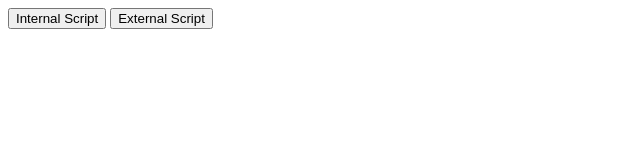
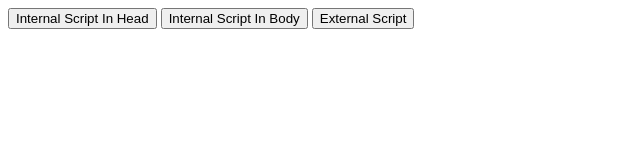
Before and after one commit to Ms0781/JSlearning, a plain HTML site: page index.html in a window 1280 px wide. Shown: the whole page, without its empty margins (0-640 px from the left). Drawn offline with Linux system fonts and the light colour scheme.

Commit message:
Some java script practice

```diff
--- a/externaljs.js
+++ b/externaljs.js
@@ -1,3 +1,3 @@
-function onExternalFunctionClick(){
-    console.log("External Script Exectued");
+function onExternalFunctionClick() {
+  console.log("External Script Exectued");
 }
--- a/index.html
+++ b/index.html
@@ -3,13 +3,20 @@
     <head>
             <script>
                 function OnClick(){
-                    console.log("internal script executed.");
+                    console.log("internal script in head executed.");
                 }
             </script>
             <script src="externaljs.js"></script>
     </head>
     <body>
-        <button onclick="OnClick()"> Internal Script</button>
+        <button onclick="OnClick()"> Internal Script In Head</button>
+        <button onclick="inBodyScript()"> Internal Script In Body</button>
         <button onclick="onExternalFunctionClick()"> External Script</button>
+
+        <script>
+            function inBodyScript(){
+                console.log("internal script in body executed.");
+            }
+        </script>
     </body>
 </html>
```
